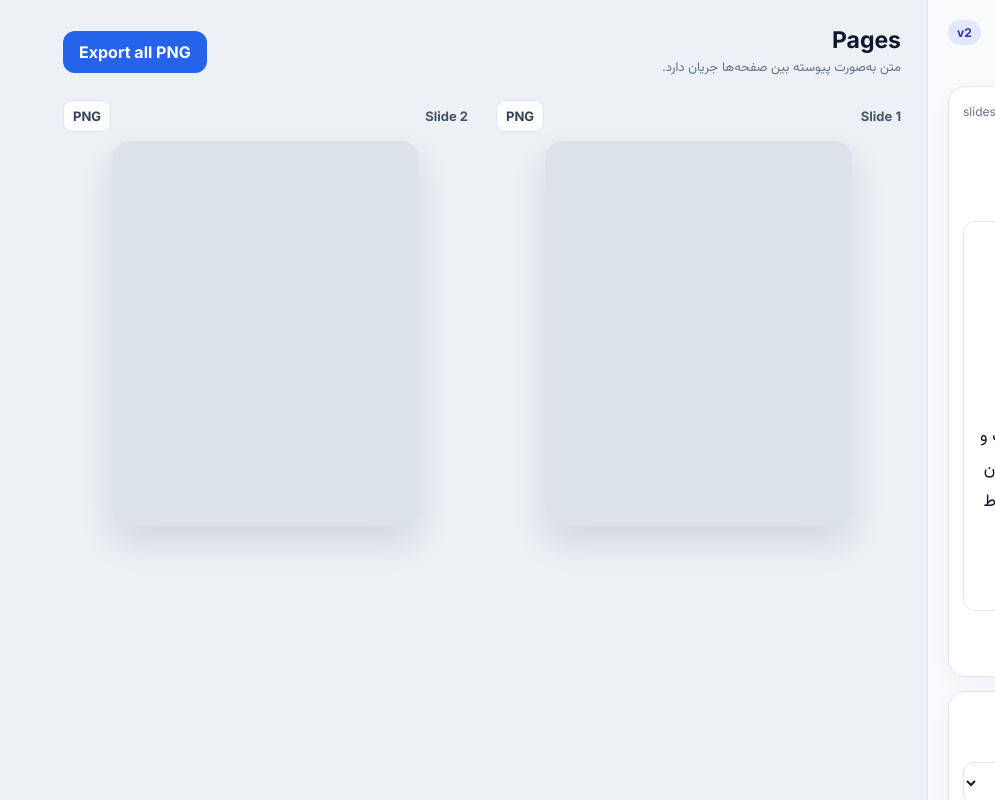
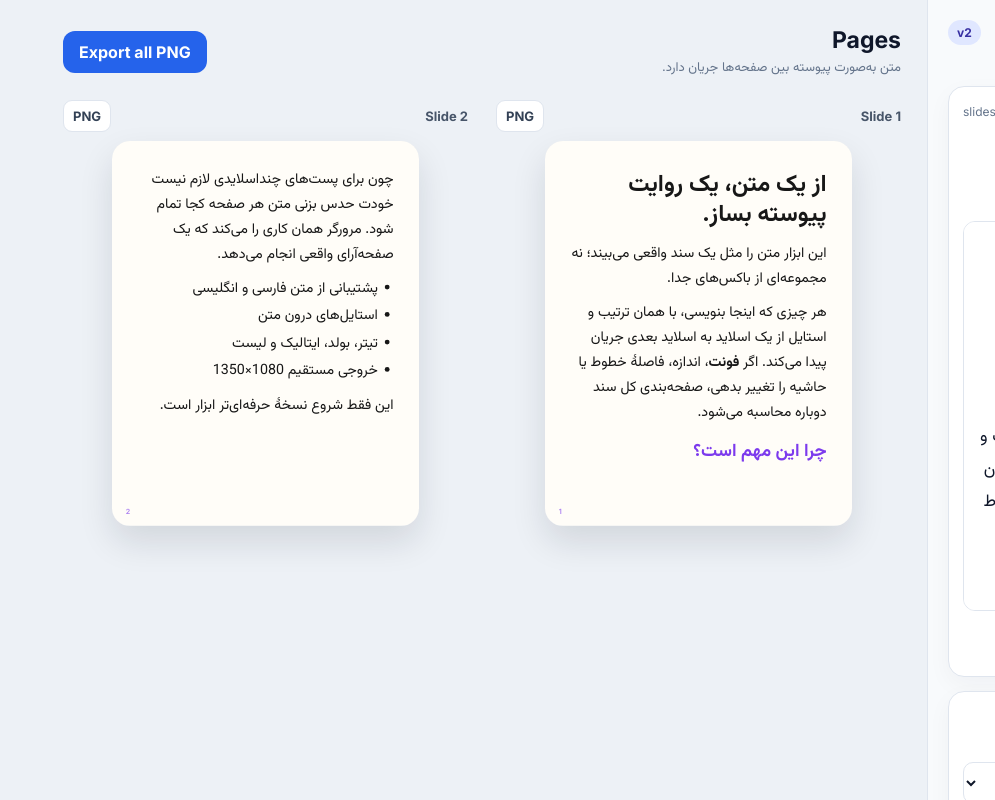
Before and after one commit to codaux/insta-slides-editor, a Next.js app: page / in a window 1280 px wide. Shown: the whole page, without its empty margins (285-1280 px from the left). Built offline with nearby package versions, Linux system fonts and the light colour scheme; a web font is replaced by a local one.

Commit message:
Fix scaled slide previews in RTL layout

```diff
--- a/app/globals.css
+++ b/app/globals.css
@@ -40,9 +40,9 @@ select,input[type=number]{width:100%;border:1px solid var(--line);border-radius:
 .pagesGrid{display:grid;grid-template-columns:repeat(auto-fill,minmax(330px,1fr));gap:28px;align-items:start}
 .pageCard{min-width:0}
 .pageMeta{display:flex;justify-content:space-between;align-items:center;margin-bottom:9px;font-size:13px;font-weight:700;color:#475569}
-.previewShell{position:relative;overflow:hidden;background:#dbe2ea;border-radius:18px;box-shadow:0 16px 34px rgba(15,23,42,.12);margin:auto}
-.previewScale{transform-origin:top left;width:1080px;height:1350px}
-.exportPage{position:relative;overflow:hidden}
+.previewShell{position:relative;overflow:hidden;background:#dbe2ea;border-radius:18px;box-shadow:0 16px 34px rgba(15,23,42,.12);margin:auto;direction:ltr}
+.previewScale{position:absolute;left:0;top:0;transform-origin:top left;width:1080px;height:1350px;direction:ltr}
+.exportPage{position:relative;overflow:hidden;direction:ltr}
 .slideNumber{position:absolute;left:48px;bottom:38px;font:600 25px/1 Inter,sans-serif;opacity:.65}
 
 .flowViewport{overflow:hidden;position:relative}
```
